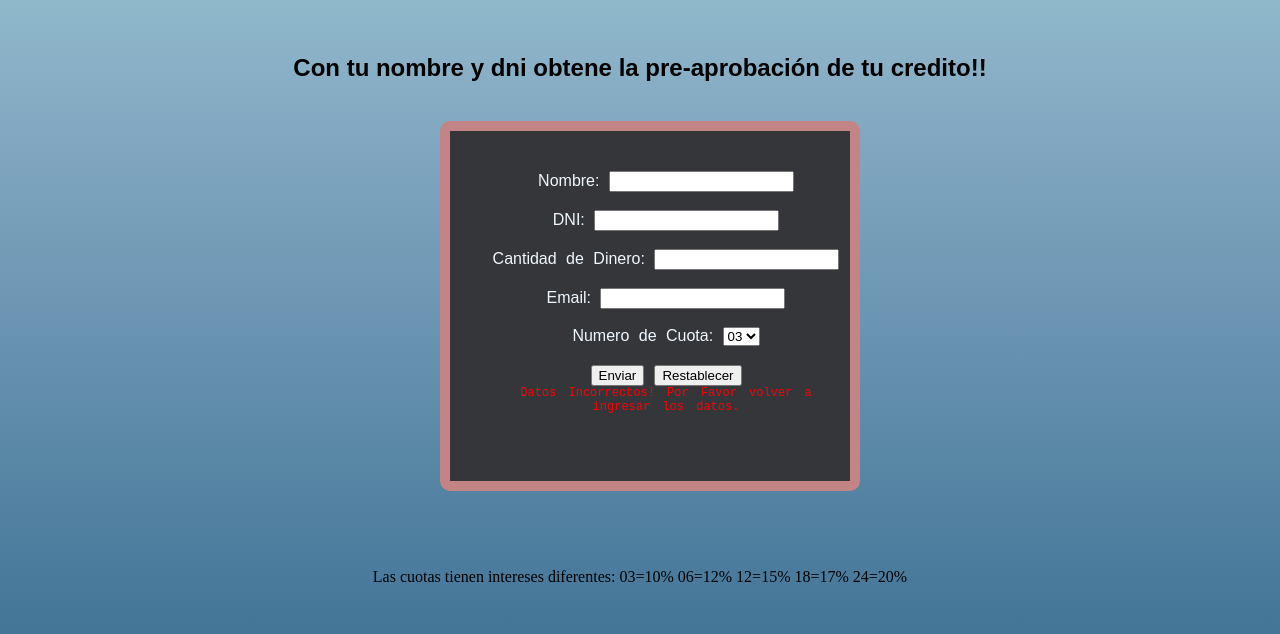
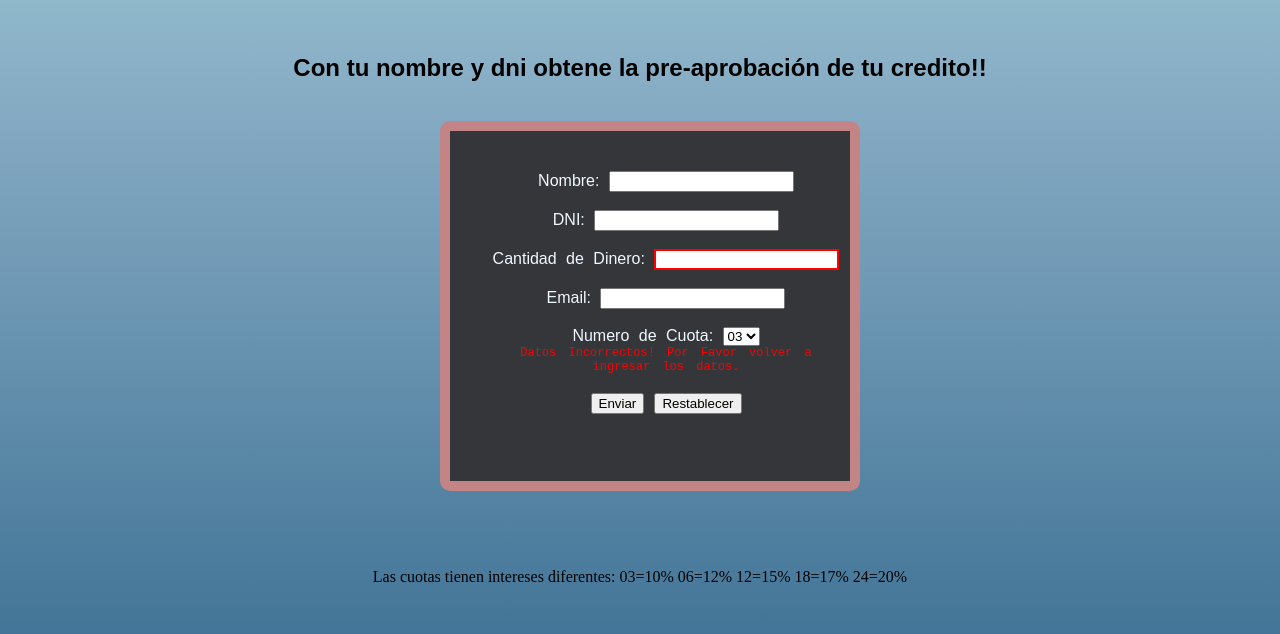
Before and after one commit to tomimk2/Prestafacil, a plain HTML site: page index.html in a window 1280 px wide. Both pictures are taken after a click on the button "Enviar". Shown: the part 491-1125 px from the top of the page. Drawn offline with nearby package versions, Linux system fonts and the light colour scheme.

Commit message:
actualizacion

```diff
--- a/index.html
+++ b/index.html
@@ -35,7 +35,7 @@
                 <br>
                 <div>
                     <label class="parrafos">Cantidad de Dinero:</label>
-                    <input type="text" id="prestamo" name="Prestamo" />
+                    <input type="text" id="prestamo" class="input" name="Prestamo" />
                 </div>
                 <br>
                 <div>
@@ -53,14 +53,14 @@
                         <option value="24">24</option>
                     </select>
                 </div>
+                <div>
+                    <span class="error"></span>
+                </div>
             </div>
             <br>
             <div>
                 <button id="boton" type="button">Enviar</button>
                 <button id="boton1" type="button" >Restablecer</button>
-            </div>
-            <div>
-                <span class="error"></span>
             </div>
 
         </section>
--- a/index.js
+++ b/index.js
@@ -25,7 +25,7 @@ function enviar() {
   let numeroCuota = parseInt(document.getElementById("cuota").value);
   let correo = $("#Email").val();
   let error = $(".error");
-
+  let recuadro = $(".input");
   localStorage.setItem(nombre , correo);
 
   function division(a, b) {
@@ -71,6 +71,7 @@ function enviar() {
   else {
   console.log("Datos Incorrectos");
   error.css("display" , "block");
+  recuadro.css("border", "solid red 2px")
   error.html("Datos Incorrectos! Por Favor volver a ingresar los datos.")
  }
  function mostrarPago(){
@@ -78,7 +79,7 @@ function enviar() {
   $("#form").html(
     "<div id='Resultado'>"+
     "<h3>El valor de la cuota solicitada es:</h3>"+
-    "<h4>"+ PagoCuota +"</h4>"+
+    "<h4>$"+ PagoCuota +"</h4>"+
     "</div>"
 )
 
```
